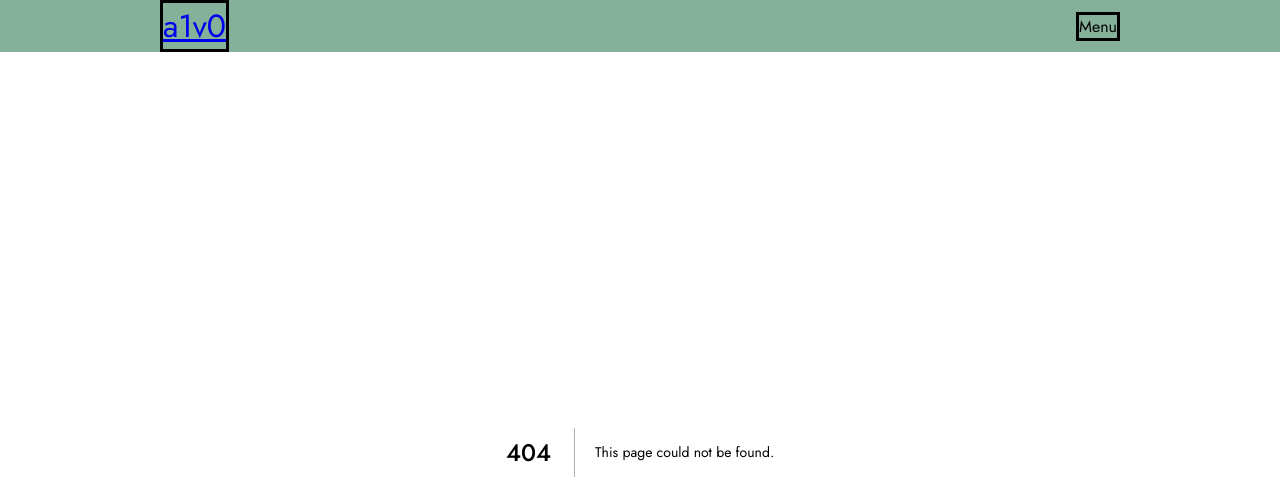
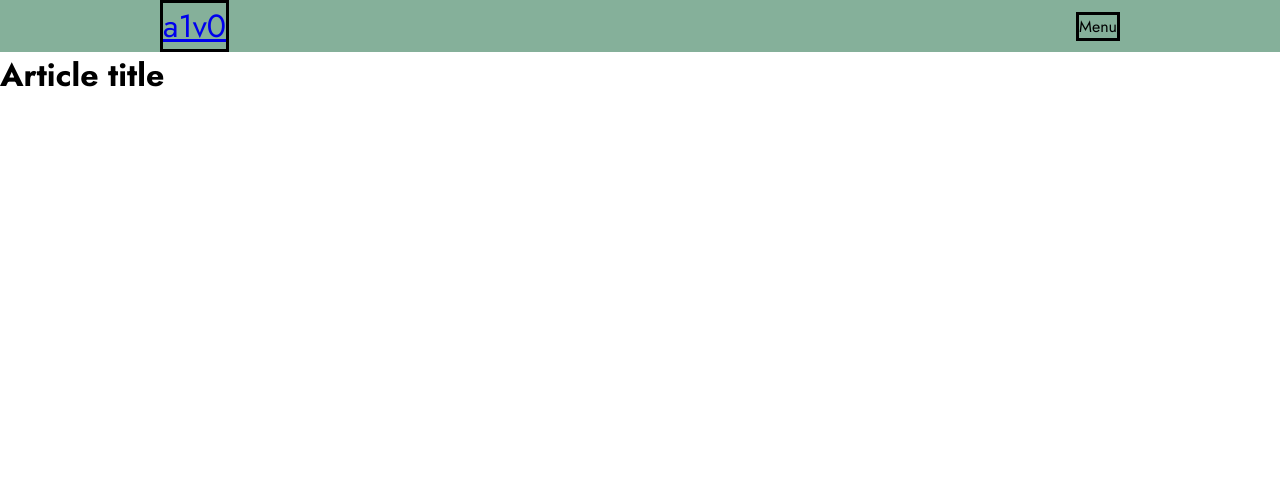
Before and after one commit to a1v0/a1v0.de, a Next.js app: page /articles/1 in a window 1280 px wide. Before the commit this address had no page. Shown: the top 500 px of the page. Built offline with nearby package versions, Linux system fonts and the light colour scheme.

Commit message:
Apply generateStaticParams in article content page

```diff
--- /dev/null
+++ b/app/articles/[slug]/page.tsx
@@ -0,0 +1,16 @@
+import Article from "@/app/articles";
+
+// Return a list of `params` to populate the [slug] dynamic segment
+export function generateStaticParams() {
+    return Article.allArticles.map((article) => {
+        slug: article.slug;
+    });
+}
+
+export default function ArticlePage() {
+    return (
+        <main>
+            <h1>Article title</h1>
+        </main>
+    );
+}
```
